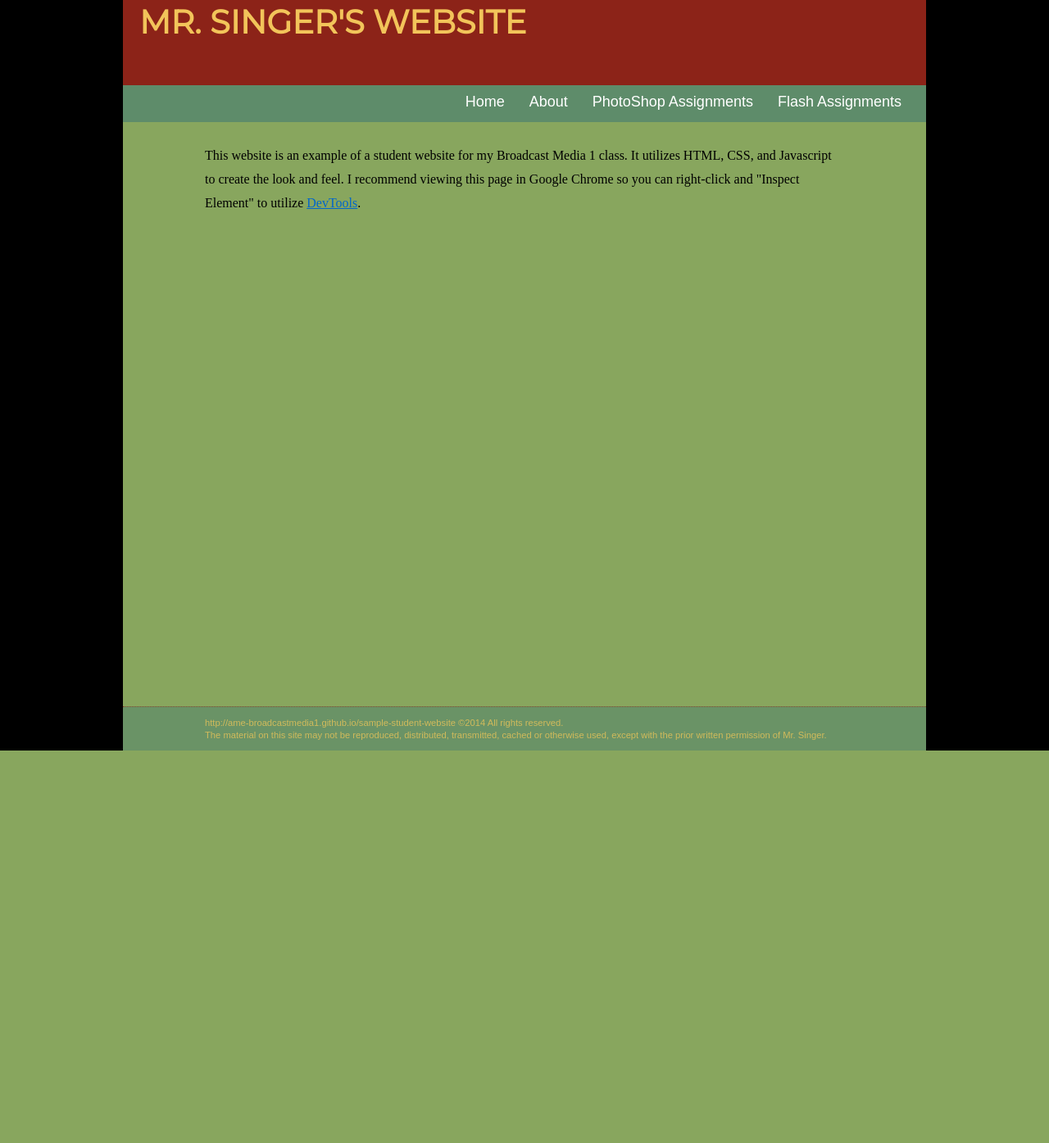
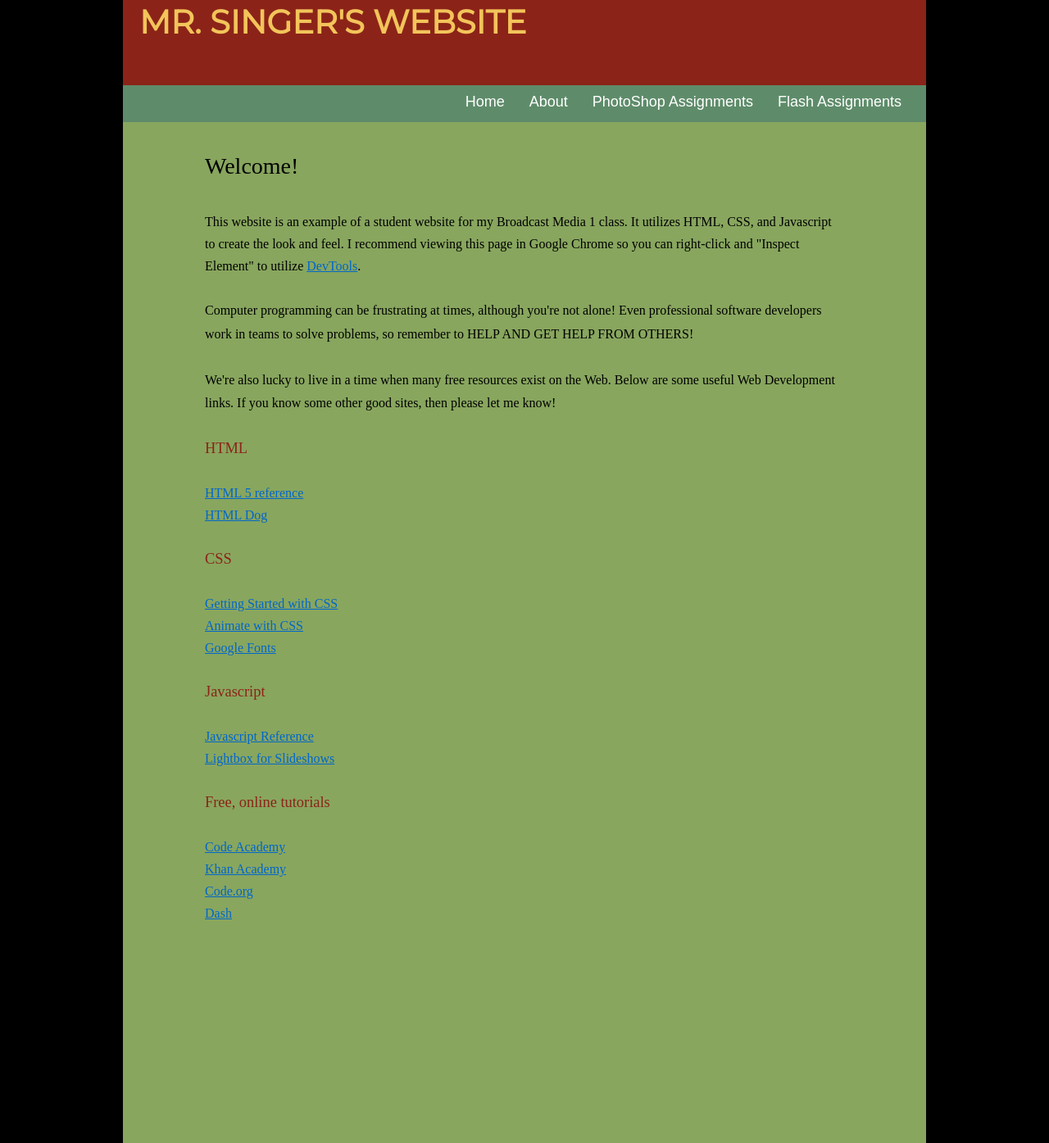
Before and after one commit to AME-BroadcastMedia1/sample-student-website, a PHP site: page /index.html in a window 1280 px wide. Shown: the top 1395 px of the page at 82% size. Before the commit the page ends 916 px from the top, so only its background shows below. Run offline with PHP 8.4, Linux system fonts and the light colour scheme; some libraries are stand-ins or nearby versions; some web fonts are replaced.

Commit message:
Added links

```diff
--- a/css/typography.css
+++ b/css/typography.css
@@ -43,6 +43,7 @@ h4 {
   font-size: 1.15rem;
   line-height: 1.6875rem;
   margin: 1.6875rem 0;
+  color:#8C2318;
 }
 
 /*what is a "pre"?  It was listed alongside the below*/
--- a/index.html
+++ b/index.html
@@ -59,8 +59,30 @@
    <!--END OF NAV BAR-->
         <!--ARTICLE-->
       <article class="content">
-          <p> This website is an example of a student website for my Broadcast Media 1 class. It utilizes HTML, CSS, and Javascript to create the look and feel.  I recommend viewing this page in Google Chrome so you can right-click and "Inspect Element" to utilize
+          <p> <h2>Welcome! </h2>This website is an example of a student website for my Broadcast Media 1 class. It utilizes HTML, CSS, and Javascript to create the look and feel.  I recommend viewing this page in Google Chrome so you can right-click and "Inspect Element" to utilize
         <a href="https://developer.chrome.com/devtools/index.html">DevTools</a>.
+        </p>
+        <p>
+         Computer programming can be frustrating at times, although you're not alone!  Even professional software developers work in teams to solve problems, so remember to HELP AND GET HELP FROM OTHERS!  </p><p>We're also lucky to live in a time when many free resources exist on the Web. Below are some useful Web Development links.  If you know some other good sites, then please let me know!</p>
+         <h4>HTML</h4>
+         <a href="http://www.w3schools.com/html/">HTML 5 reference</a><br/>
+         <a href="http://www.htmldog.com/guides/html/beginner/">HTML Dog</a>
+         <br/>
+         <h4>CSS</h4>
+         <a href="https://developer.mozilla.org/en-US/docs/Web/Guide/CSS/Getting_started">Getting Started with CSS</a><br/>
+         <a href="http://daneden.github.io/animate.css/">Animate with CSS</a><br/>
+         <a href="https://www.google.com/fonts">Google Fonts</a><br/>
+         <h4>Javascript</h4>
+         <a href="https://developer.mozilla.org/en-US/docs/Web/JavaScript">Javascript Reference</a><br/>
+         <a href="http://lokeshdhakar.com/projects/lightbox2/">Lightbox for Slideshows</a>
+         </br/>
+         <h4>Free, online tutorials</h4>
+         <a href="hhttp://www.codecademy.com/dashboard">Code Academy</a><br/>
+         <a href="https://www.khanacademy.org/">Khan Academy</a><br/>
+         <a href="http://code.org/">Code.org</a><br/>
+         <a href="https://dash.generalassemb.ly/">Dash</a>
+
+         <br/>
         </p>
       </article>
            <!--FOOTER-->
```
Also changed, not shown: about.html (+5 -3 lines).
